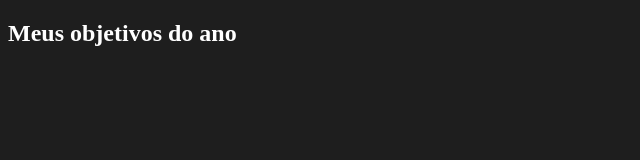
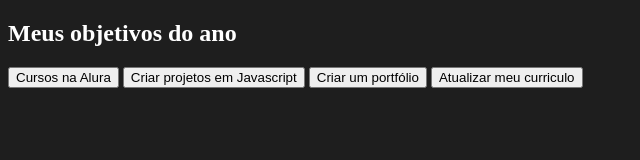
Before and after one commit to Pedroino/pv-javascript, a plain HTML site: page index.html in a window 1280 px wide. Shown: the whole page, without its empty margins (0-640 px from the left). Drawn offline with Linux system fonts and the light colour scheme.

Commit message:
aaaaaaaaaaaa

```diff
--- a/index.html
+++ b/index.html
@@ -8,6 +8,12 @@
 </head>
 <body>
  <h2 class="titulo-principal">Meus objetivos do ano</h2>
+ <div class="botoes">
+ <button class="botao">Cursos na Alura</button>
+ <button class="botao">Criar projetos em Javascript</button>
+ <button class="botao">Criar um portfólio</button>
+ <button class="botao">Atualizar meu curriculo</button>
+ </div>
 
 </body>
 </html>
```
